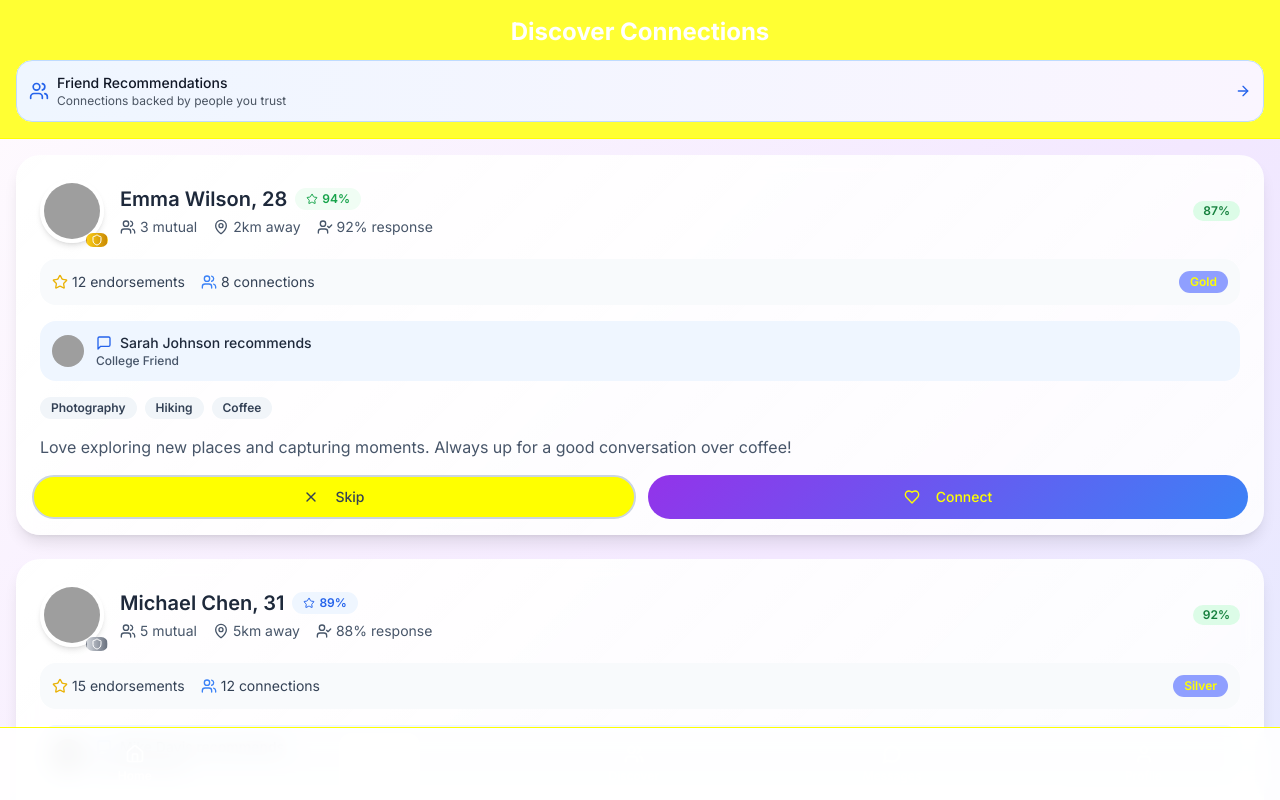
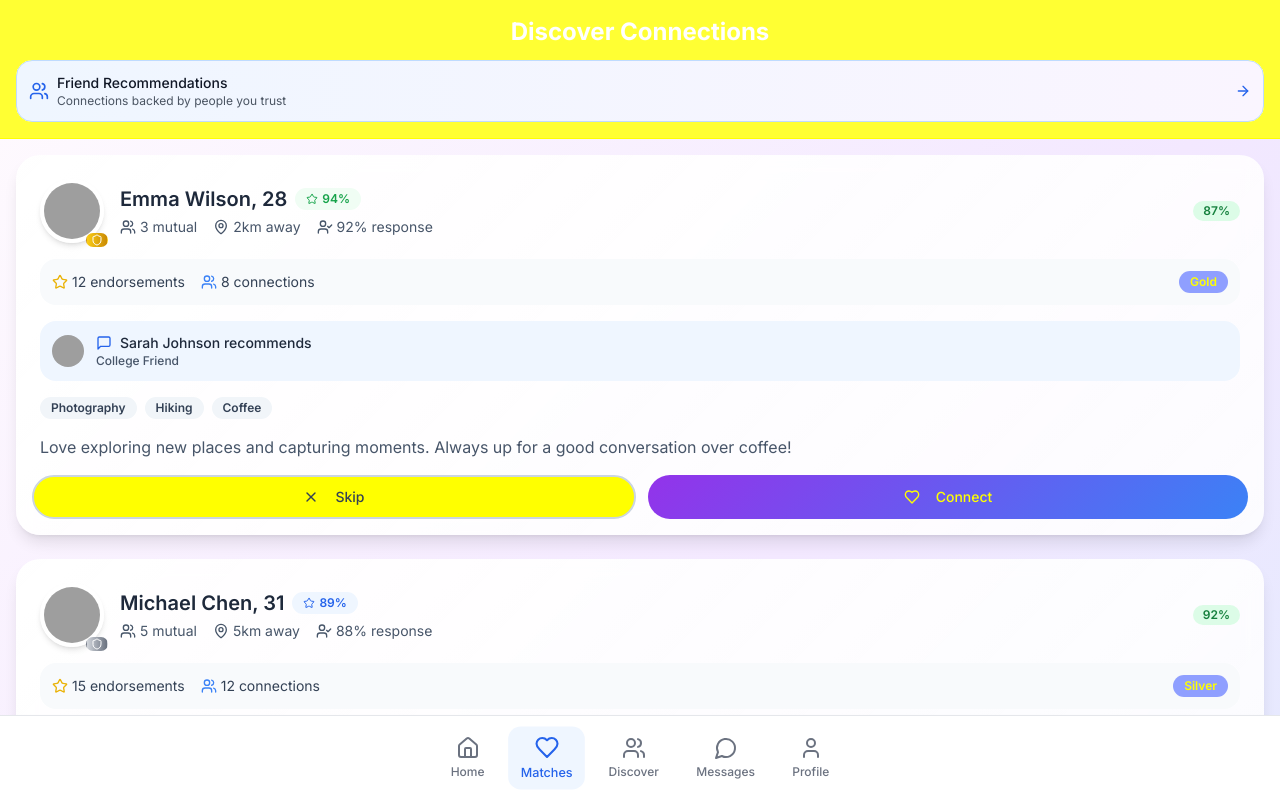
Before and after one commit to wwzjustin/friend_matcher_lovable, a React (Vite) app: page /matches in a window 1280 px wide. Shown: the top 800 px of the page. Built offline with nearby package versions, Linux system fonts and the light colour scheme; grey boxes are pictures that could not be loaded.

Commit message:
Fix: Show navigation bar on all pages
The navigation bar was not visible on all pages. This commit adds the `NavigationBar` component to the `MatchFeed` page to ensure it is always visible.

```diff
--- a/src/components/NavigationBar.tsx
+++ b/src/components/NavigationBar.tsx
@@ -15,8 +15,8 @@ const NavigationBar = () => {
   ];
 
   return (
-    <div className="fixed bottom-0 left-0 right-0 bg-white/90 backdrop-blur-md border-t border-border z-50">
-      <div className="flex justify-around items-center py-2 px-4">
+    <div className="fixed bottom-0 left-0 right-0 bg-white border-t border-gray-200 z-50 shadow-lg">
+      <div className="flex justify-around items-center py-3 px-4 max-w-md mx-auto">
         {navItems.map((item) => {
           const Icon = item.icon;
           const isActive = location.pathname === item.path;
@@ -27,11 +27,11 @@ const NavigationBar = () => {
               to={item.path}
               className={`flex flex-col items-center py-2 px-3 rounded-xl transition-all duration-200 ${
                 isActive
-                  ? 'text-primary bg-primary/10 scale-110'
-                  : 'text-muted-foreground hover:text-primary hover:scale-105'
+                  ? 'text-blue-600 bg-blue-50 scale-105'
+                  : 'text-gray-500 hover:text-blue-600 hover:scale-105'
               }`}
             >
-              <Icon className="h-5 w-5 mb-1" />
+              <Icon className="h-6 w-6 mb-1" />
               <span className="text-xs font-medium">{item.label}</span>
             </Link>
           );
```
